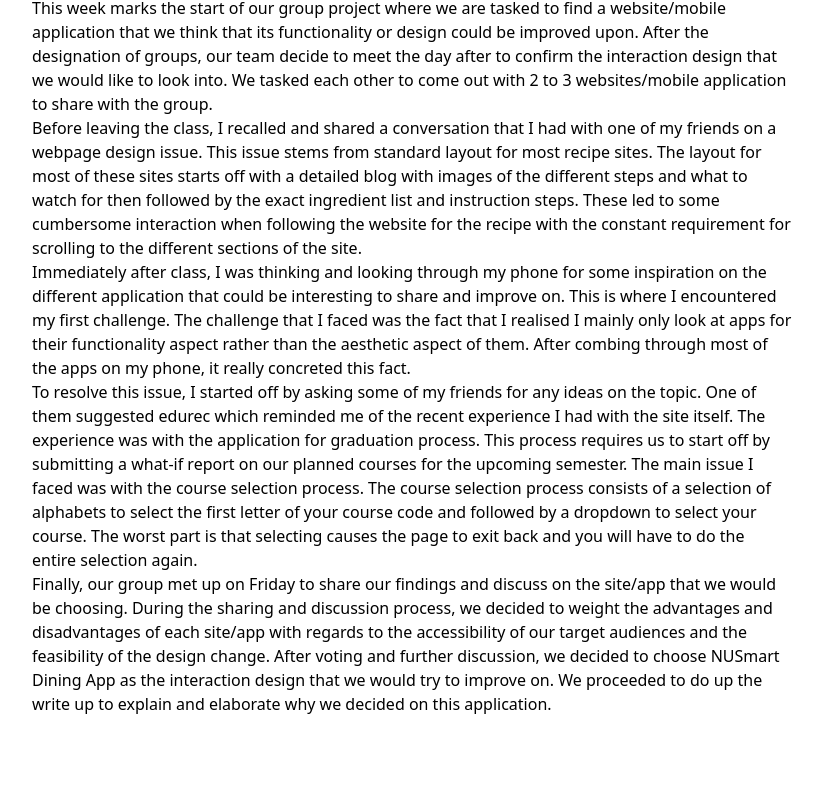
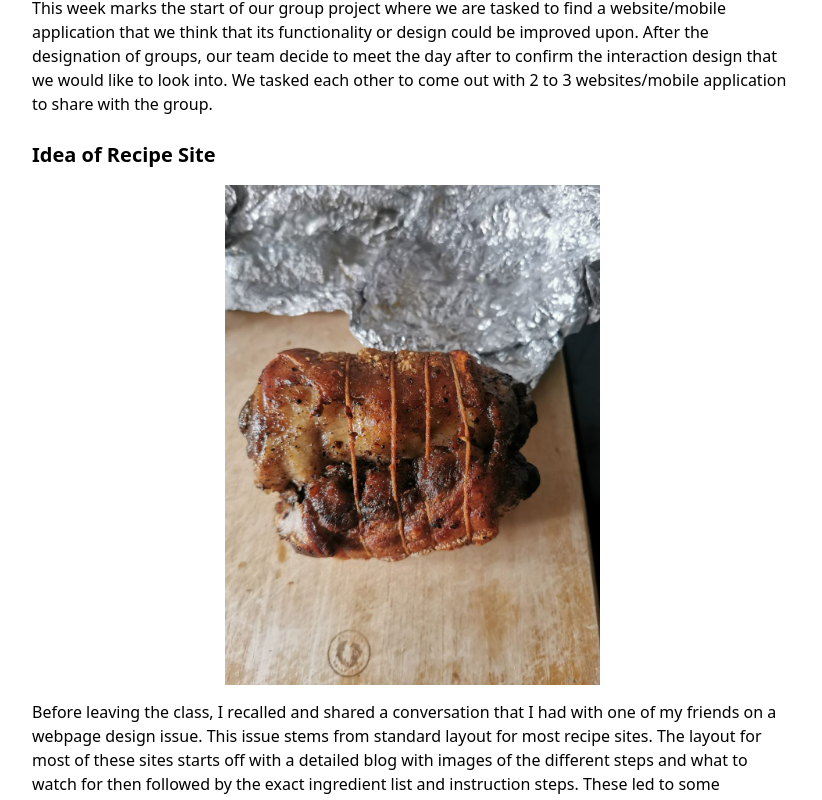
Before and after one commit to nobodyishappy/portfolio, a SvelteKit app: page /blog/nm4259_blog_post_1 in a window 1280 px wide. Shown: the part 572-1372 px from the top of the page, without its empty margins (228-1050 px from the left). Built offline with nearby package versions, Linux system fonts and the light colour scheme.

Commit message:
Implement article type components

```diff
--- a/src/app.css
+++ b/src/app.css
@@ -3,11 +3,6 @@
 h1 {
     font-size: 24px;
     font-weight: 600;
-}
-
-h2 {
-    font-size: 20px;
-    font-weight: 400;
 }
 
 .swiper-pagination {
@@ -18,8 +13,3 @@ h2 {
         background: gray !important;
     }
 }
-
-.blog-image {
-    max-height: 500px;
-    margin: 15px auto;
-}
--- /dev/null
+++ b/src/components/Header.svelte
@@ -0,0 +1,12 @@
+<script>
+    let { text } = $props();
+</script>
+
+<h2>{@html text}</h2>
+
+<style lang="scss">
+    h2 {
+        font-size: 20px;
+        font-weight: 600;
+    }
+</style>
--- /dev/null
+++ b/src/components/Image.svelte
@@ -0,0 +1,14 @@
+<script>
+    import { base } from '$app/paths';
+
+    let { src, alt } = $props();
+</script>
+
+<img src="{base}/{src}" alt="{alt}">
+
+<style lang="scss">
+    img {
+        max-height: 500px;
+        margin: 15px auto;
+    }
+</style>
--- /dev/null
+++ b/src/components/Paragraph.svelte
@@ -0,0 +1,10 @@
+<script>
+    let { text } = $props();
+</script>
+
+<p>{@html text}</p>
+<br>
+
+<style lang="scss">
+
+</style>
--- a/src/routes/blog/+page.svelte
+++ b/src/routes/blog/+page.svelte
@@ -1,6 +1,5 @@
 <script>
     import { base } from '$app/paths';
-	import { onMount } from 'svelte';
     import { innerWidth } from 'svelte/reactivity/window';
 
     import { register } from 'swiper/element/bundle';
--- a/src/routes/blog/[slug]/+page.svelte
+++ b/src/routes/blog/[slug]/+page.svelte
@@ -1,6 +1,7 @@
 <script>
     import { base } from '$app/paths';
     import { innerWidth } from 'svelte/reactivity/window';
+	import Body from './Body.svelte';
 
     let { data } = $props();
 </script>
@@ -15,7 +16,9 @@
 
 <div class="article-text">
     <h1>{data.post?.title}</h1>
-    <div>{@html data.post?.content}</div>
+    {#each data.post?.contents as content}
+        <Body {...content} />
+    {/each}
 </div>
 
 <style lang="scss">
--- /dev/null
+++ b/src/routes/blog/[slug]/Body.svelte
@@ -0,0 +1,19 @@
+<script>
+    import Header from "../../../components/Header.svelte";
+    import Paragraph from "../../../components/Paragraph.svelte";
+    import Image from "../../../components/Image.svelte";
+
+    let { component, data } = $props();
+
+    let componentList = {
+        header : Header,
+        paragraph : Paragraph,
+        image : Image,
+    }
+
+    // @ts-ignore
+    let Chosen = $state(componentList[component]);
+</script>
+
+
+<Chosen {...data}></Chosen>
--- a/src/routes/blog/blogposts.js
+++ b/src/routes/blog/blogposts.js
@@ -3,54 +3,127 @@ export const posts = [
 		slug: 'nm4259_blog_post_1',
 		title: 'NM4259 Blog Post #1',
         coverImage: 'Stickman',
-		content:
-			`
-            <p>This week marks the start of our group project where we are tasked to find a website/mobile application that we think that its functionality or design could be improved upon.
-                After the designation of groups, our team decide to meet the day after to confirm the interaction design that we would like to look into.
-                We tasked each other to come out with 2 to 3 websites/mobile application to share with the group.
-                </p>
-            <p>Before leaving the class, I recalled and shared a conversation that I had with one of my friends on a webpage design issue. This issue stems from standard layout for most recipe sites.
-                The layout for most of these sites starts off with a detailed blog with images of the different steps and what to watch for then followed by the exact ingredient list and instruction steps.
-                These led to some cumbersome interaction when following the website for the recipe with the constant requirement for scrolling to the different sections of the site.
-                </p>
-            <p>Immediately after class, I was thinking and looking through my phone for some inspiration on the different application that could be interesting to share and improve on.
-                This is where I encountered my first challenge. The challenge that I faced was the fact that I realised I mainly only look at apps for their functionality aspect rather than the aesthetic aspect of them.
-                After combing through most of the apps on my phone, it really concreted this fact.
-                </p>
-            <p>To resolve this issue, I started off by asking some of my friends for any ideas on the topic. One of them suggested edurec which reminded me of the recent experience I had with the site itself.
-                The experience was with the application for graduation process. This process requires us to start off by submitting a what-if report on our planned courses for the upcoming semester.
-                The main issue I faced was with the course selection process. The course selection process consists of a selection of alphabets to select the first letter of your course code and followed by a dropdown to select your course.
-                The worst part is that selecting causes the page to exit back and you will have to do the entire selection again.
-                </p>
-            <p>Finally, our group met up on Friday to share our findings and discuss on the site/app that we would be choosing.
-                During the sharing and discussion process, we decided to weight the advantages and disadvantages of each site/app with regards to the accessibility of our target audiences and the feasibility of the design change.
-                After voting and further discussion, we decided to choose NUSmart Dining App as the interaction design that we would try to improve on.
-                We proceeded to do up the write up to explain and elaborate why we decided on this application.
-                </p>
-            <br>
-            <br>
-            <br>
-            `
+		contents: [
+            {
+                component: 'paragraph',
+                data: {
+                    text: `This week marks the start of our group project where we are tasked to find a website/mobile application that we think that its functionality or design could be improved upon.
+                    After the designation of groups, our team decide to meet the day after to confirm the interaction design that we would like to look into.
+                    We tasked each other to come out with 2 to 3 websites/mobile application to share with the group. `
+                }
+            },
+            {
+                component: 'header',
+                data: {
+                    text: 'Idea of Recipe Site'
+                }
+            },
+            {
+                component: 'image',
+                data: {
+                    src: 'NM4259/Porchetta.jpg',
+                    alt: 'porchetta'
+                }
+            },
+            {
+                component: 'paragraph',
+                data: {
+                    text: `Before leaving the class, I recalled and shared a conversation that I had with one of my friends on a webpage design issue. This issue stems from standard layout for most recipe sites.
+                    The layout for most of these sites starts off with a detailed blog with images of the different steps and what to watch for then followed by the exact ingredient list and instruction steps.
+                    These led to some cumbersome interaction when following the website for the recipe with the constant requirement for scrolling to the different sections of the site.`
+                }
+            },
+            {
+                component: 'header',
+                data: {
+                    text: 'Personal Challange'
+                }
+            },
+            {
+                component: 'paragraph',
+                data: {
+                    text: `Immediately after class, I was thinking and looking through my phone for some inspiration on the different application that could be interesting to share and improve on.
+                    This is where I encountered my first challenge. The challenge that I faced was the fact that I realised I mainly only look at apps for their functionality aspect rather than the aesthetic aspect of them.
+                    After combing through most of the apps on my phone, it really concreted this fact.`
+                }
+            },
+            {
+                component: 'header',
+                data: {
+                    text: 'Idea of EduRec'
+                }
+            },
+            {
+                component: 'image',
+                data: {
+                    src: 'NM4259/EduRec.jpg',
+                    alt: 'edurec'
+                }
+            },
+            {
+                component: 'paragraph',
+                data: {
+                    text: `Before leaving the class, I recalled and shared a conversation that I had with one of my friends on a webpage design issue. This issue stems from standard layout for most recipe sites.
+                    The layout for most of these sites starts off with a detailed blog with images of the different steps and what to watch for then followed by the exact ingredient list and instruction steps.
+                    These led to some cumbersome interaction when following the website for the recipe with the constant requirement for scrolling to the different sections of the site.`
+                }
+            },
+            {
+                component: 'header',
+                data: {
+                    text: 'Group Meeting and Finalization'
+                }
+            },
+            {
+                component: 'image',
+                data: {
+                    src: 'NM4259/NUSDining.jpg',
+                    alt: 'nusdining'
+                }
+            },
+            {
+                component: 'paragraph',
+                data: {
+                    text: `Before leaving the class, I recalled and shared a conversation that I had with one of my friends on a webpage design issue. This issue stems from standard layout for most recipe sites.
+                    The layout for most of these sites starts off with a detailed blog with images of the different steps and what to watch for then followed by the exact ingredient list and instruction steps.
+                    These led to some cumbersome interaction when following the website for the recipe with the constant requirement for scrolling to the different sections of the site.`
+                }
+            },
+        ]
 	},
 	{
 		slug: 'nm4259_self_intro',
 		title: 'NM4259 Self Introduction',
         coverImage: 'SnowedIn',
-		content:
-			`<h2>Short Introduction</h2>
-            <p>I am a Year 4 student from the School of Computing.
-                My major is in Computer Science and I am taking a Minor in Interactive Media Design.<br>
-                I have interest in 3D modeling and game development. From mobile to VR games, I have worked on different projects with various themes.
-                </p>
-            <br>
-            <h2>What I hope to take away from the course?</h2>
-            <p>After taking a few design modules, I realised that I do not have enough exprience with 2D design.
-                During my internship at Straits Times, this realization became more prominent and obvious.
-                I hope that this module would allow me to gain more insights on the different aspects of design and gain valuable feedback on my current designs.
-                </p>
-            <br>
-            <br>
-            <br>
-            `
+		contents: [
+            {
+                component: 'header',
+                data: {
+                    text: 'Short Introduction'
+                }
+            },
+            {
+                component: 'paragraph',
+                data: {
+                    text: `I am a Year 4 student from the School of Computing.
+                        My major is in Computer Science and I am taking a Minor in Interactive Media Design.<br>
+                        I have interest in 3D modeling and game development. From mobile to VR games, I have worked on different projects with various themes.`
+                }
+            },
+            {
+                component: 'header',
+                data: {
+                    text: 'What I hope to take away from the course?'
+                }
+            },
+            {
+                component: 'paragraph',
+                data: {
+                    text: `After taking a few design modules, I realised that I do not have enough exprience with 2D design.
+                        During my internship at Straits Times, this realization became more prominent and obvious.
+                        I hope that this module would allow me to gain more insights on the different aspects of design and gain valuable feedback on my current designs.`
+                }
+            }
+        ]
 	},
 ];
```
